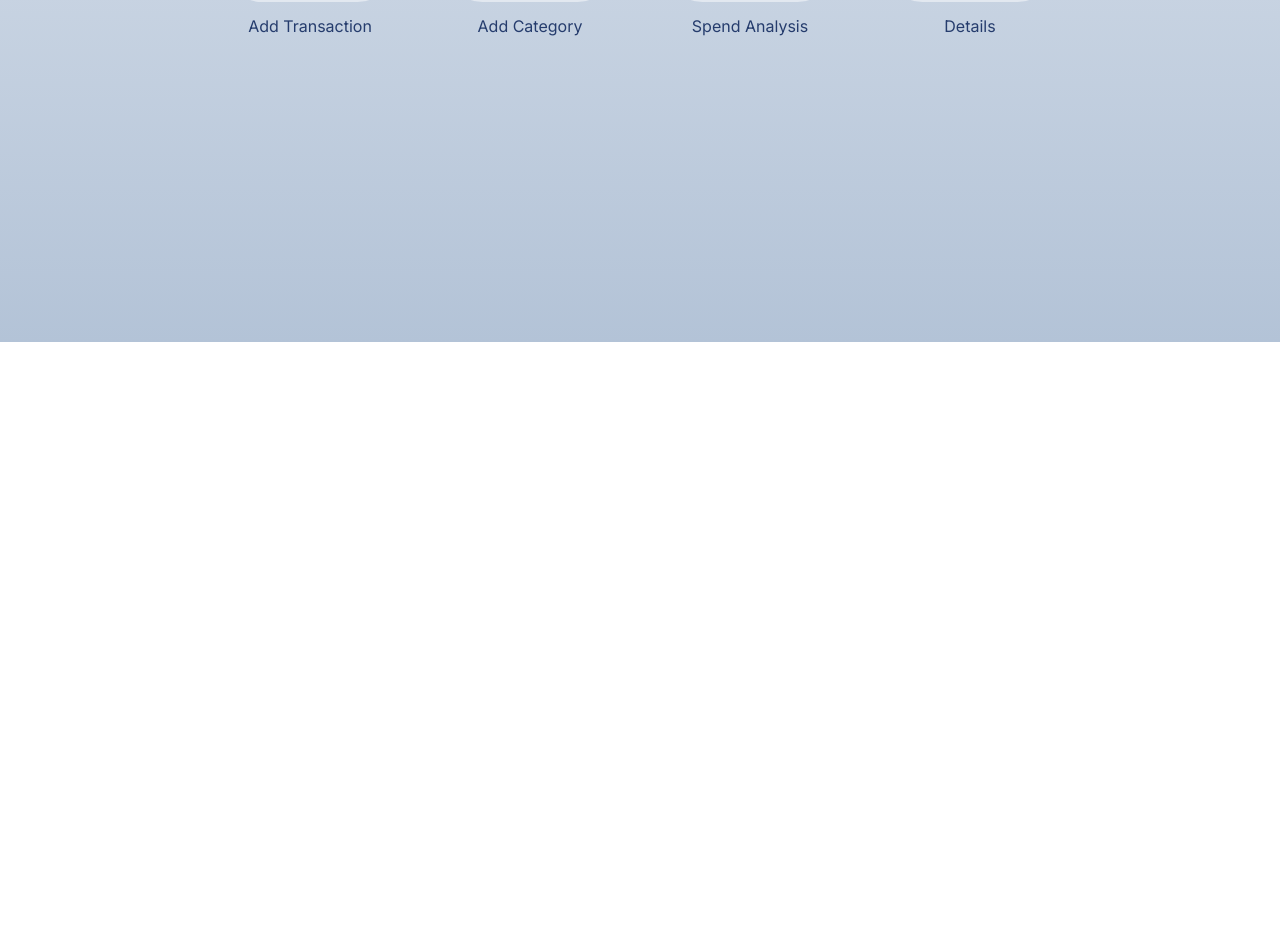
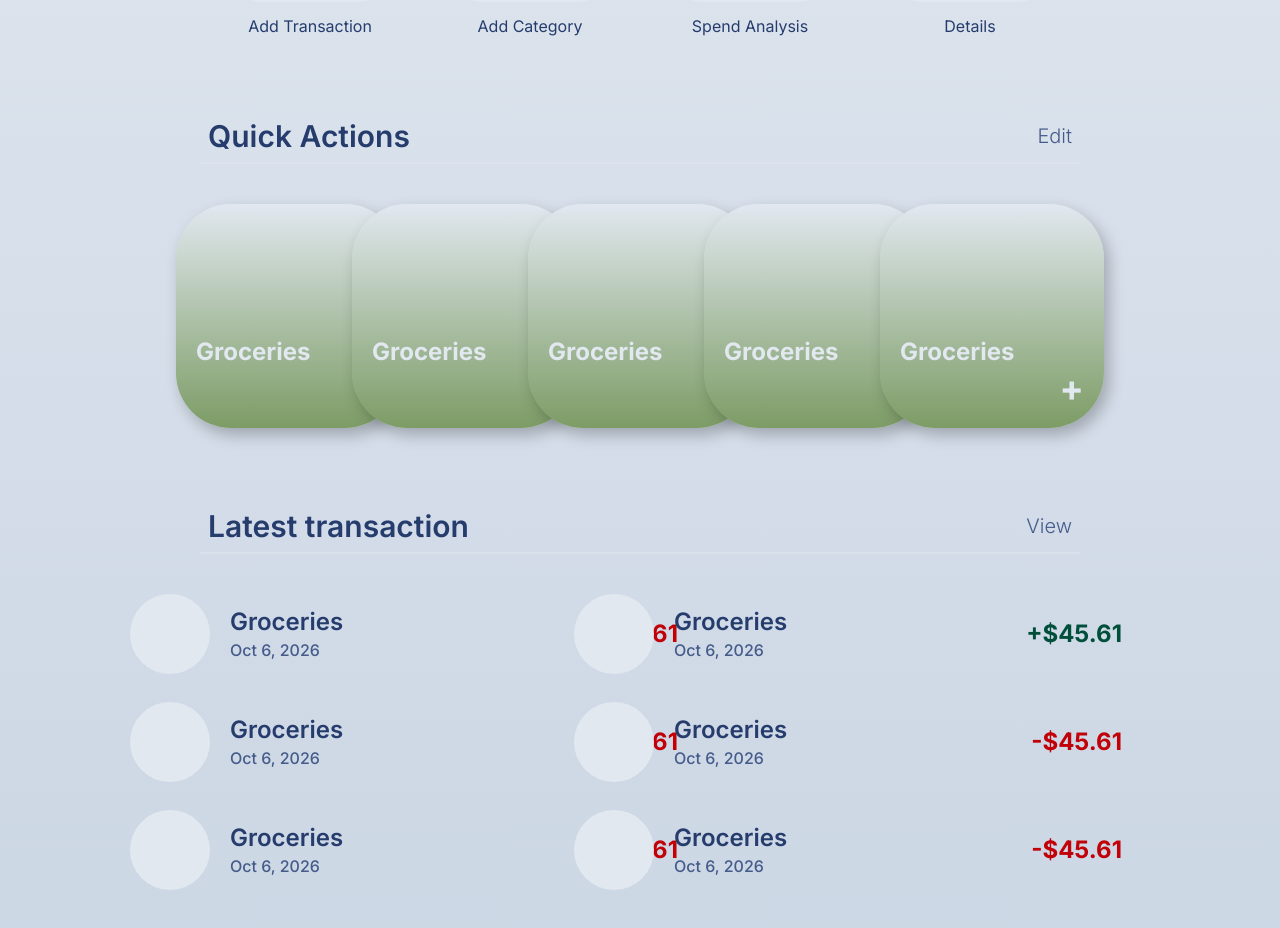
Before and after one commit to luwquit/Expense-Tracker, a React (Vite) app in the folder expense-tracker/: page / in a window 1280 px wide. Shown: the part 458-1386 px from the top of the page. Before the commit the page ends 800 px from the top, so only its background shows below. Built offline with nearby package versions, Linux system fonts and the light colour scheme.

Commit message:
Added quick actions and latest transactions, style them

```diff
--- a/expense-tracker/index.html
+++ b/expense-tracker/index.html
@@ -9,7 +9,7 @@
     <link href="https://fonts.googleapis.com/css2?family=Inter:ital,opsz,wght@0,14..32,100..900;1,14..32,100..900&display=swap" rel="stylesheet">
     <title>Expense Tracker</title>
   </head>
-  <body class="font-inter bg-linear-to-b from-bluish-white to-bluish-gray dark:from-deep-dark dark:to-deep-blue px-50 lg:min-h-lvh md:min-h-svh min-h-dvh">
+  <body class="font-inter bg-linear-to-b from-bluish-white to-bluish-gray dark:from-deep-dark dark:to-deep-blue px-50 lg:min-h-lvh md:min-h-svh min-h-dvh h-[3000px]">
     <div id="root"></div>
     <script type="module" src="/src/main.tsx"></script>
   </body>
--- /dev/null
+++ b/expense-tracker/src/components/Devider.tsx
@@ -0,0 +1,5 @@
+export function Devider() {
+  return (
+    <div className="bg-bluish-white/50 dark:bg-deep-blue h-0.5 mt-2 mb-10"></div>
+  );
+}
--- a/expense-tracker/src/components/Header.tsx
+++ b/expense-tracker/src/components/Header.tsx
@@ -4,7 +4,7 @@ import { ToggleThemeBtn } from "./buttons/ToggleThemeBtn";
 export function Header() {
 
   return (
-    <section className="py-7 text-deep-blue dark:text-bluish-white bg-bluish-white/50 dark:bg-deep-dark/50 backdrop-blur-lg fixed top-0 right-0 left-0 px-50 border-deep-blue/10 dark:border-bluish-white/5 border-b ">
+    <section className="py-7 text-deep-blue dark:text-bluish-white bg-bluish-white/50 dark:bg-deep-dark/50 backdrop-blur-lg fixed top-0 right-0 left-0 px-50 border-deep-blue/10 dark:border-bluish-white/5 border-b z-50">
       <div className="grid grid-cols-2 items-center">
         <h2 className="font-bold text-4xl w-fit">Expense Tracker</h2>
         <div className="flex items-center gap-20 justify-self-end">
--- /dev/null
+++ b/expense-tracker/src/components/QuickActions.tsx
@@ -0,0 +1,15 @@
+import { Devider } from "./Devider";
+import { QuickActionsElements } from "./QuickActionsElements";
+
+export function QuickActions() {
+  return (
+    <section className="mt-20">
+      <div className="flex items-center justify-between px-2">
+        <h2 className="text-3xl font-semibold text-deep-blue dark:text-bluish-white">Quick Actions</h2>
+        <p className="text-xl font-light text-blue-details dark:text-bluish-gray cursor-pointer transition-opacity hover:opacity-70">Edit</p>
+      </div>
+      <Devider />
+      <QuickActionsElements />
+    </section>
+  );
+}
--- /dev/null
+++ b/expense-tracker/src/components/QuickActionsElements.tsx
@@ -0,0 +1,48 @@
+export function QuickActionsElements() {
+  return (
+    <div className="grid grid-cols-5 justify-items-center">
+      <button className="bg-linear-to-b from-bluish-white to-category-groceries dark:from-category-groceries dark:to-deep-dark size-56 rounded-[55px] text-bluish-white font-bold
+      flex cursor-pointer transition-transform hover:scale-103 active:scale-100 duration-250 ease-in-out shadow-[5px_7px_15px_rgba(0,0,0,0.25)]">
+        <div className="grid w-full px-5 py-5 self-end">
+          <span className="w-fit text-2xl">Groceries</span>
+          <span className="w-fit text-4xl justify-self-end">+</span>
+        </div>
+      </button>
+
+      <button className="bg-linear-to-b from-bluish-white to-category-groceries size-56 rounded-[55px] text-bluish-white font-bold
+      flex cursor-pointer transition-transform hover:scale-103 active:scale-100 duration-250 ease-in-out shadow-[5px_7px_15px_rgba(0,0,0,0.25)]">
+        <div className="grid w-full px-5 py-5 self-end">
+          <span className="w-fit text-2xl">Groceries</span>
+          <span className="w-fit text-4xl justify-self-end">+</span>
+        </div>
+      </button>
+      <button className="bg-linear-to-b from-bluish-white to-category-groceries size-56 rounded-[55px] text-bluish-white font-bold
+      flex cursor-pointer transition-transform hover:scale-103 active:scale-100 duration-250 ease-in-out shadow-[5px_7px_15px_rgba(0,0,0,0.25)]">
+        <div className="grid w-full px-5 py-5 self-end">
+          <span className="w-fit text-2xl">Groceries</span>
+          <span className="w-fit text-4xl justify-self-end">+</span>
+        </div>
+      </button>
+      <button className="bg-linear-to-b from-bluish-white to-category-groceries size-56 rounded-[55px] text-bluish-white font-bold
+      flex cursor-pointer transition-transform hover:scale-103 active:scale-100 duration-250 ease-in-out shadow-[5px_7px_15px_rgba(0,0,0,0.25)]">
+        <div className="grid w-full px-5 py-5 self-end">
+          <span className="w-fit text-2xl">Groceries</span>
+          <span className="w-fit text-4xl justify-self-end">+</span>
+        </div>
+      </button>
+      <button className="bg-linear-to-b from-bluish-white to-category-groceries size-56 rounded-[55px] text-bluish-white font-bold
+      flex cursor-pointer transition-transform hover:scale-103 active:scale-100 duration-250 ease-in-out shadow-[5px_7px_15px_rgba(0,0,0,0.25)]">
+        <div className="grid w-full px-5 py-5 self-end">
+          <span className="w-fit text-2xl">Groceries</span>
+          <span className="w-fit text-4xl justify-self-end">+</span>
+        </div>
+      </button>
+
+
+    </div>
+  );
+}
+
+//буде лічильник, який зберігатиме кількість записів кожної категорії
+//і 5 найбільш вживаних будуть показуватися на екрані
+//elem генеруються за допомогою map
--- /dev/null
+++ b/expense-tracker/src/components/TransactionMessage.tsx
@@ -0,0 +1,74 @@
+export function TransactionMessage() {
+  return (
+    <div className="grid grid-cols-2 gap-y-7 gap-x-2 ">
+      <div className="flex gap-5 w-xl justify-self-center">
+        <div className="size-20 bg-bluish-white rounded-full"></div>
+        <div className="flex items-center justify-between w-md ">
+          <span className="flex flex-col">
+            <h4 className="text-deep-blue font-semibold text-2xl">Groceries</h4>
+            <h5 className="text-blue-details font-medium">Oct 6, 2026</h5>
+          </span>
+          <h3 className="text-expense-light font-bold text-2xl w-fit">-$45.61</h3>
+        </div>
+
+      </div>
+
+      <div className="flex gap-5 w-xl justify-self-center">
+        <div className="size-20 bg-bluish-white rounded-full"></div>
+        <div className="flex items-center justify-between w-md ">
+          <span className="flex flex-col">
+            <h4 className="text-deep-blue font-semibold text-2xl">Groceries</h4>
+            <h5 className="text-blue-details font-medium">Oct 6, 2026</h5>
+          </span>
+          <h3 className="text-income-light font-bold text-2xl w-fit">+$45.61</h3>
+        </div>
+
+      </div>
+      <div className="flex gap-5 w-xl justify-self-center">
+        <div className="size-20 bg-bluish-white rounded-full"></div>
+        <div className="flex items-center justify-between w-md ">
+          <span className="flex flex-col">
+            <h4 className="text-deep-blue font-semibold text-2xl">Groceries</h4>
+            <h5 className="text-blue-details font-medium">Oct 6, 2026</h5>
+          </span>
+          <h3 className="text-expense-light font-bold text-2xl w-fit">-$45.61</h3>
+        </div>
+
+      </div>
+      <div className="flex gap-5 w-xl justify-self-center">
+        <div className="size-20 bg-bluish-white rounded-full"></div>
+        <div className="flex items-center justify-between w-md ">
+          <span className="flex flex-col">
+            <h4 className="text-deep-blue font-semibold text-2xl">Groceries</h4>
+            <h5 className="text-blue-details font-medium">Oct 6, 2026</h5>
+          </span>
+          <h3 className="text-expense-light font-bold text-2xl w-fit">-$45.61</h3>
+        </div>
+
+      </div>
+      <div className="flex gap-5 w-xl justify-self-center">
+        <div className="size-20 bg-bluish-white rounded-full"></div>
+        <div className="flex items-center justify-between w-md ">
+          <span className="flex flex-col">
+            <h4 className="text-deep-blue font-semibold text-2xl">Groceries</h4>
+            <h5 className="text-blue-details font-medium">Oct 6, 2026</h5>
+          </span>
+          <h3 className="text-expense-light font-bold text-2xl w-fit">-$45.61</h3>
+        </div>
+
+      </div>
+      <div className="flex gap-5 w-xl justify-self-center">
+        <div className="size-20 bg-bluish-white rounded-full"></div>
+        <div className="flex items-center justify-between w-md ">
+          <span className="flex flex-col">
+            <h4 className="text-deep-blue font-semibold text-2xl">Groceries</h4>
+            <h5 className="text-blue-details font-medium">Oct 6, 2026</h5>
+          </span>
+          <h3 className="text-expense-light font-bold text-2xl w-fit">-$45.61</h3>
+        </div>
+
+      </div>
+
+    </div>
+  );
+}
--- /dev/null
+++ b/expense-tracker/src/components/TransactionsHomePage.tsx
@@ -0,0 +1,15 @@
+import { Devider } from "./Devider";
+import { TransactionMessage } from "./TransactionMessage";
+
+export function TransactionsHomePage() {
+  return (
+    <section className="mt-20">
+      <div className="flex items-center justify-between px-2">
+        <h2 className="text-3xl font-semibold text-deep-blue dark:text-bluish-white">Latest transaction</h2>
+        <p className="text-xl font-light text-blue-details dark:text-bluish-gray cursor-pointer transition-opacity hover:opacity-70">View</p>
+      </div>
+      <Devider />
+      <TransactionMessage />
+    </section>
+  );
+}
--- a/expense-tracker/src/index.css
+++ b/expense-tracker/src/index.css
@@ -6,9 +6,13 @@
   --color-bluish-white: #E2E8F0;
   --color-bluish-gray: #B3C3D7;
   --color-deep-dark: #010D1C;
+  --color-blue-details: #455B8A;
 
-  --color-expense: oklch(50.5% 0.213 27.518);
-  --color-income: oklch(37.8% 0.077 168.94);
+  --color-expense-light: oklch(50.5% 0.213 27.518);
+  --color-income-light: oklch(37.8% 0.077 168.94);
+
+  --color-category-groceries: #7D9C65;
+  --color-category-salary: #CFA936;
 
   --font-inter: 'Inter', sans-serif;
 }
@@ -18,20 +22,25 @@
     @apply bg-bluish-white dark:bg-deep-blue;
     padding-block: calc(var(--spacing) * 3);
     padding-inline: calc(var(--spacing) * 15);
+    border-radius: 55px;
     cursor: pointer;
-    transition-property: opacity;
-    transition-timing-function: var(--tw-ease, var(--default-transition-timing-function) /* cubic-bezier(0.4, 0, 0.2, 1) */);
-    transition-duration: var(--tw-duration, var(--default-transition-duration) /* 150ms */);
-    border-radius: 55px;
+    transition-property: opacity, scale;
+    transition-timing-function: var(--ease-in-out);
+    transition-duration: 200ms;
 
     .dark\:bg-deep-blue:where(.dark, .dark *) {
-      background-color: var(--color-deep-blue) /* #253C6D = #253c6d */;
+      background-color: var(--color-deep-blue);
     }
 
     @media (hover: hover) {
       &:hover {
         opacity: 70%;
+        scale: 105%;
       }
     }
+    &:active {
+      scale: 100%;
+    }
+
   }
 }
--- a/expense-tracker/src/pages/HomePage.tsx
+++ b/expense-tracker/src/pages/HomePage.tsx
@@ -1,11 +1,15 @@
 import { Header } from "../components/Header"
 import { HeroHomePage } from "../components/HeroHomePage"
+import { QuickActions } from "../components/QuickActions"
+import { TransactionsHomePage } from "../components/TransactionsHomePage"
 
 export function HomePage() {
   return(
     <main className="relative pt-30">
       <Header />
       <HeroHomePage />
+      <QuickActions />
+      <TransactionsHomePage />
     </main>
   )
 
```
